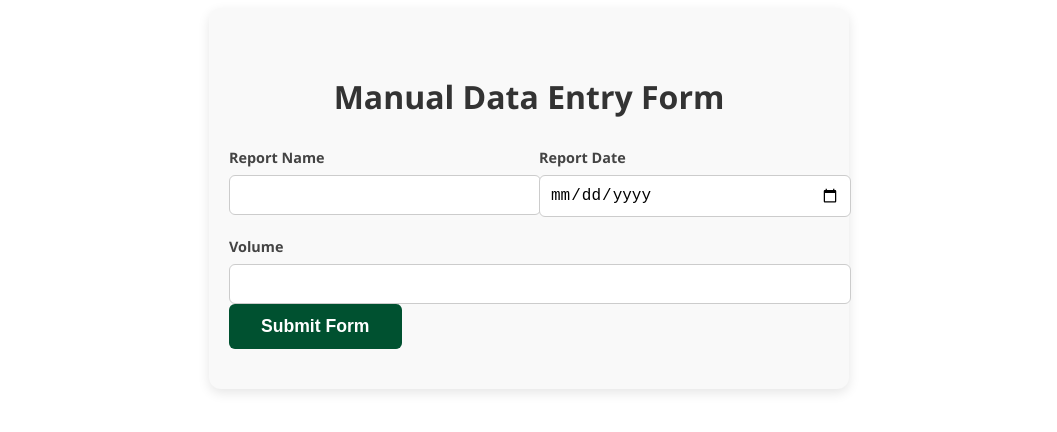
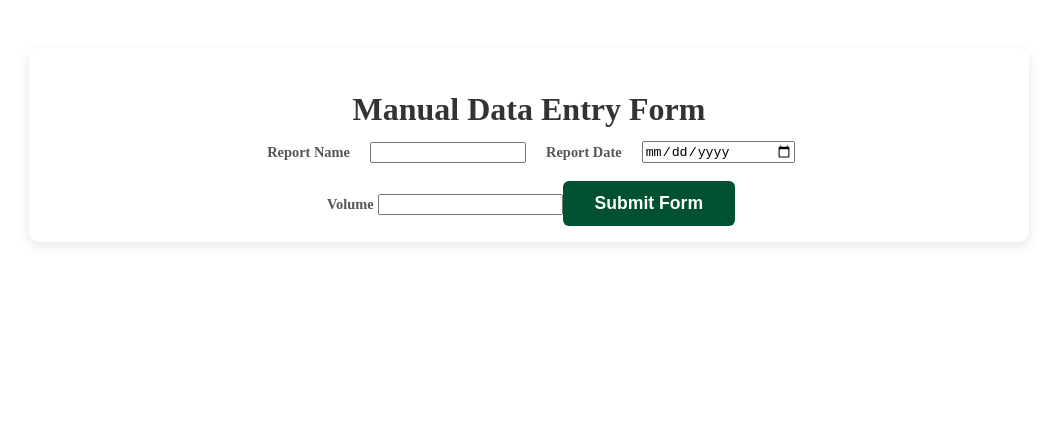
Before and after one commit to LucasMcK/production-reporting-app, a React (Create React App) app in the folder frontend/: page /form in a window 1280 px wide. Shown: the top 432 px of the page, without its empty margins (111-1168 px from the left). Built offline with nearby package versions, Linux system fonts and the light colour scheme.

Commit message:
style(frontend): updated FormPage to account for global style

```diff
--- a/frontend/src/index.css
+++ b/frontend/src/index.css
@@ -51,7 +51,7 @@ label {
     font-size: 0.9rem;                /* Slightly smaller than normal text */
     color: #555555;                 /* Grey tone for clarity */
     display: inline-block;            /* Enables margin/padding */
-    margin-bottom: 0.25rem;           /* Space below label */
+    margin: 0.25rem;                  /* Space around label */
 }
 
 /* Link styling */
--- a/frontend/src/pages/Form/FormPage.css
+++ b/frontend/src/pages/Form/FormPage.css
@@ -1,77 +1,18 @@
-.form-container {
-    max-width: 600px;
-    margin: 0 auto;
-    padding: 40px 20px;
-    background-color: #f9f9f9;
-    border-radius: 12px;
-    box-shadow: 0 4px 12px rgba(0, 0, 0, 0.1);
-    font-family: 'Segoe UI', Tahoma, Geneva, Verdana, sans-serif;
-  }
+/* files general purpose: define styling specific to form page */
 
-  .form-heading {
-    text-align: center;
-    margin-bottom: 30px;
-    font-size: 2rem;
-    color: #333;
-  }
+/* Form row: layout two inputs side by side */
+.form-row {
+  display: flex;              /* Use flexbox for layout */
+  gap: 1rem;                 /* Space between the two inputs */
+  flex-wrap: wrap;           /* Wrap inputs on smaller screens */
+  align-items: center;       /* Vertically center inputs if different heights */
+  margin-bottom: 1rem;       /* Space below the row */
+}
 
-  .form-groups-row {
-    display: flex;
-    gap: 20px;
-    flex-wrap: wrap;
-    margin-bottom: 20px;
-  }
-
-  .form-group {
-    flex: 1 1 45%;
-    min-width: 200px;
-  }
-
-  .form-label {
-    display: block;
-    margin-bottom: 8px;
-    font-weight: 600;
-    color: #444;
-  }
-
-  .form-input,
-  .form-textarea,
-  .form-file {
-    width: 100%;
-    padding: 10px;
-    font-size: 1rem;
-    border: 1px solid #ccc;
-    border-radius: 6px;
-  }
-
-  .form-textarea {
-    min-height: 100px;
-    resize: vertical;
-  }
-
-  .form-button {
-    width: 100%;
-    padding: 12px;
-    background-color: #0056b3;
-    color: white;
-    border: none;
-    border-radius: 6px;
-    font-size: 1rem;
-    cursor: pointer;
-    transition: background-color 0.3s ease;
-  }
-
-  .form-button:hover {
-    background-color: #004399;
-  }
-
-  .status-message {
-    margin-top: 20px;
-    text-align: center;
-    font-size: 1rem;
-    color: #2a7;
-  }
-
-  .error-message {
-    color: red;
-  }
+/* Example for inputs inside the row to take equal width */
+.form-row > input,
+.form-row > select,
+.form-row > textarea {
+  flex: 1 1 0;               /* Grow/shrink equally to fill row */
+  min-width: 0;              /* Prevent overflow */
+}
--- a/frontend/src/pages/Form/FormPage.js
+++ b/frontend/src/pages/Form/FormPage.js
@@ -33,13 +33,11 @@ function FormSubmissionPage() {
   };
 
   return (
-    <div className="form-container">
-      <h2 className="form-heading">Manual Data Entry Form</h2>
-
+    <div className="container" style={{ width: '1000px' }}>
+      <h2>Manual Data Entry Form</h2>
       <form onSubmit={handleFormSubmit}>
-        <div className="form-groups-row">
-          <div className="form-group">
-            <label className="form-label" htmlFor="reportName">Report Name</label>
+        <div className="form-row">
+            <label htmlFor="reportName">Report Name</label>
             <input
               id="reportName"
               className="form-input"
@@ -48,10 +46,8 @@ function FormSubmissionPage() {
               onChange={(e) => setReportName(e.target.value)}
               required
             />
-          </div>
 
-          <div className="form-group">
-            <label className="form-label" htmlFor="reportDate">Report Date</label>
+            <label htmlFor="reportDate">Report Date</label>
             <input
               id="reportDate"
               className="form-input"
@@ -60,20 +56,17 @@ function FormSubmissionPage() {
               onChange={(e) => setReportDate(e.target.value)}
               required
             />
-          </div>
         </div>
 
-        <div className="form-group">
-          <label className="form-label" htmlFor="volume">Volume</label>
+          <label htmlFor="volume">Volume</label>
           <input
             id="volume"
             className="form-input"
-            type="number"
+            type="text"
             value={volume}
             onChange={(e) => setVolume(e.target.value)}
             required
           />
-        </div>
 
         <Button type="primary">Submit Form</Button>
 
```
